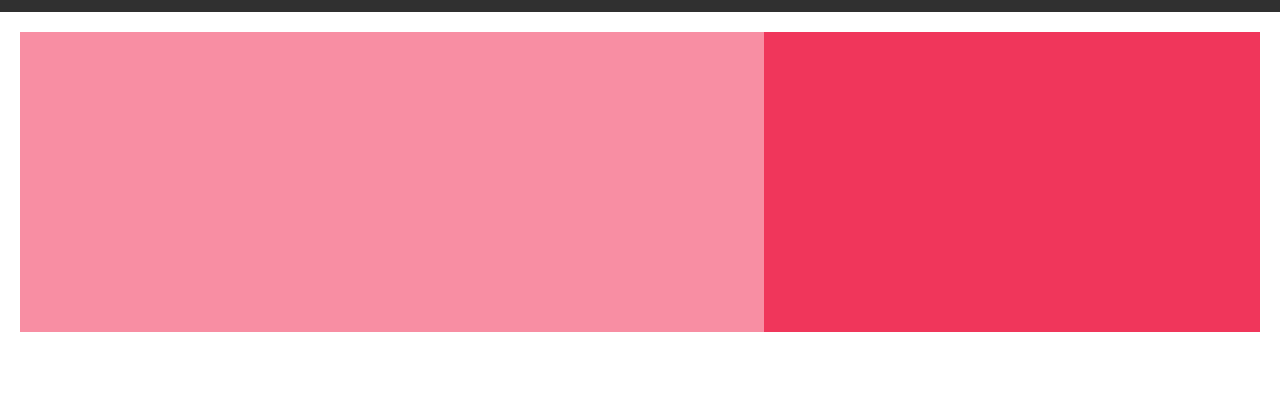
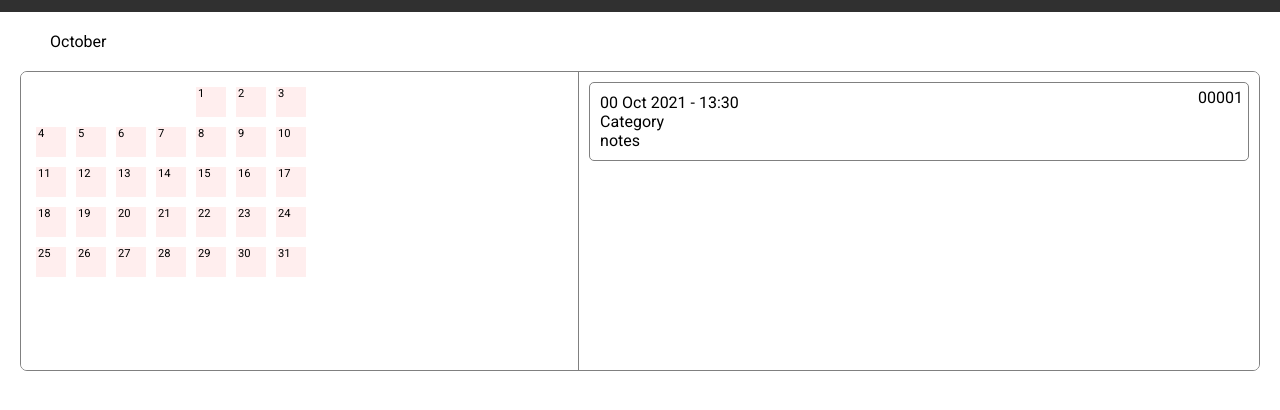
Before and after one commit to Khalanar/calendo, a plain HTML site: page index.html in a window 1280 px wide. Shown: the part 38-448 px from the top of the page. Drawn offline with Linux system fonts and the light colour scheme.

Commit message:
draft pulling out calendar days based on index

```diff
--- a/assets/css/style.css
+++ b/assets/css/style.css
@@ -28,18 +28,61 @@ body{
     padding-left: 15px;
 }
 
+#month-label{
+    margin: 20px 0px 0px 50px;
+}
+
 #main-container{
+    display: grid;
     box-sizing: border-box;
     margin: 20px;
     height: 300px;
-    display: grid;
-    grid-template-columns: 60% 40%;
+    border: 1px solid gray;
+    border-radius: 7px;
+    grid-template-columns: 45% auto;
+    overflow: hidden;
 }
 
 #cal{
-    background-color: rgb(248, 142, 163);
+    display: grid;
+    grid-template-columns: repeat(7, 40px);
+    grid-template-rows: repeat(6, 40px);
+    background-color: rgb(255, 255, 255);
+    padding: 10px;
 }
 
 #detail{
-    background-color: rgb(240, 54, 91);
+    background-color: rgb(255, 255, 255);
+    padding: 10px;
+    border-left: 1px solid gray;
 }
+
+.day{
+    margin:5px;
+    background-color: rgb(255, 238, 238);
+    transition: all 0.1s;
+    font-size: 0.7em;
+    padding-left: 2px;
+}
+
+.day:hover{
+    margin: 0px;
+    cursor: pointer
+}
+
+.col-start{
+    grid-column-start: 3;
+}
+
+.event-card{
+    border: 1px solid gray;
+    border-radius: 5px;
+    padding: 10px;
+    position: relative;
+}
+
+.event-id{
+    position:absolute;
+    top: 5px;
+    right: 5px;
+}
--- a/assets/js/script.js
+++ b/assets/js/script.js
@@ -1,5 +1,36 @@
+let currentDisplayMonth = 9
+
+function fillCalendar(month){
+    let date = new Date(2021, month, 1)
+    let calendarDiv = document.getElementById("cal")
+    let dayHTML = document.createElement("div")
+    let totalDays = new Date(2021, month+1, 0).getDate()
+    console.log(`Total days in ${month} is ${totalDays}`)
+    dayHTML.classList.add("day")
+    dayHTML.style.gridColumnStart = date.getDay()
+    dayHTML.innerText = date.getDate()
+    calendarDiv.innerHTML = ""
+    calendarDiv.appendChild(dayHTML)
+
+
+    for (let i = 2; i <= totalDays; i++){
+        date = new Date(2021, month, i)
+        console.log(i)
+        let dayHTML = document.createElement("div")
+        dayHTML.classList.add("day")
+        dayHTML.innerText = date.getDate()
+        calendarDiv.appendChild(dayHTML)
+    }
+}
+
 document.addEventListener("DOMContentLoaded", start())
 
 function start(){
-    console.log("Start")
+    let today = new Date(2021, 4, 1)
+    console.log(today.getDay())
+    console.log(today.getDate())
+    console.log(today.getMonth()+1)
+    console.log(today.getFullYear())
+
+    fillCalendar(currentDisplayMonth)
 }
--- a/index.html
+++ b/index.html
@@ -16,12 +16,20 @@
 
     </section>
     <section id="main">
+        <div id="month-label">October</div>
         <div id="main-container">
+
             <div id="cal">
-                <div class="day"></div>
+
             </div>
             <div id="detail">
+                <div class="event-card">
+                    <div class="event-timestamp">00 Oct 2021 - 13:30</div>
+                    <div class="event-id">00001</div>
+                    <div class="event-category">Category</div>
+                    <div class="event-notes">notes</div>
 
+                </div>
             </div>
 
         </div>
```
